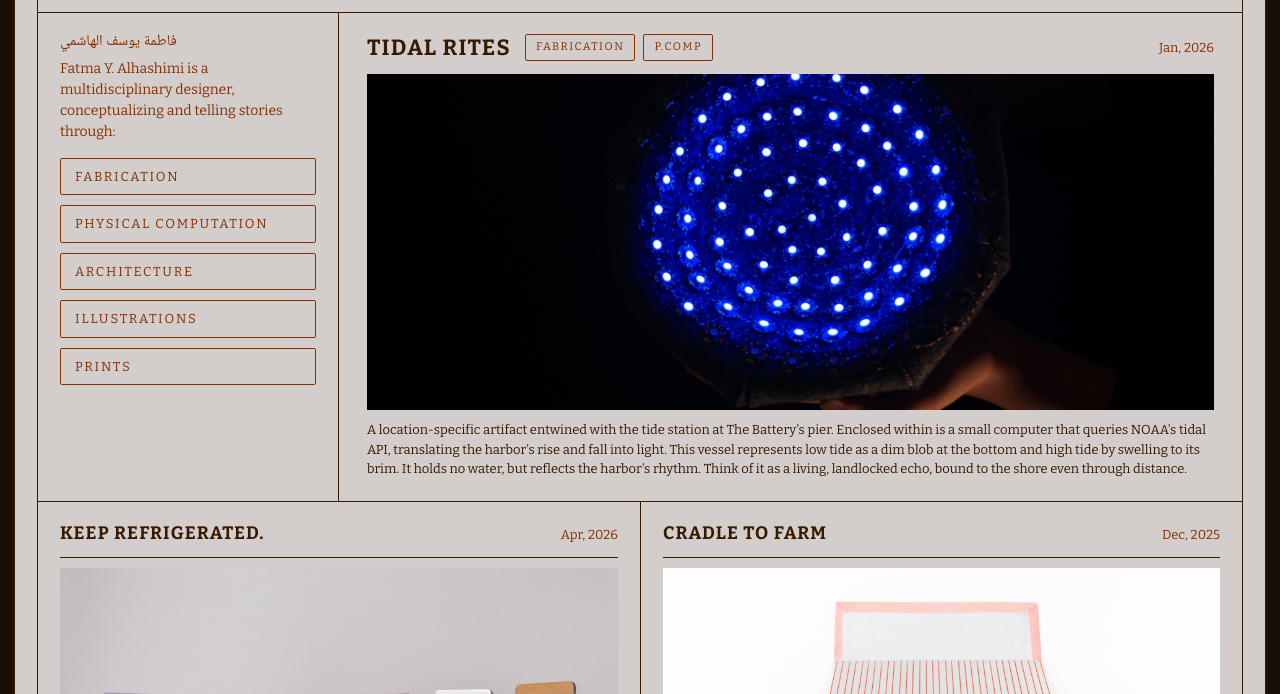
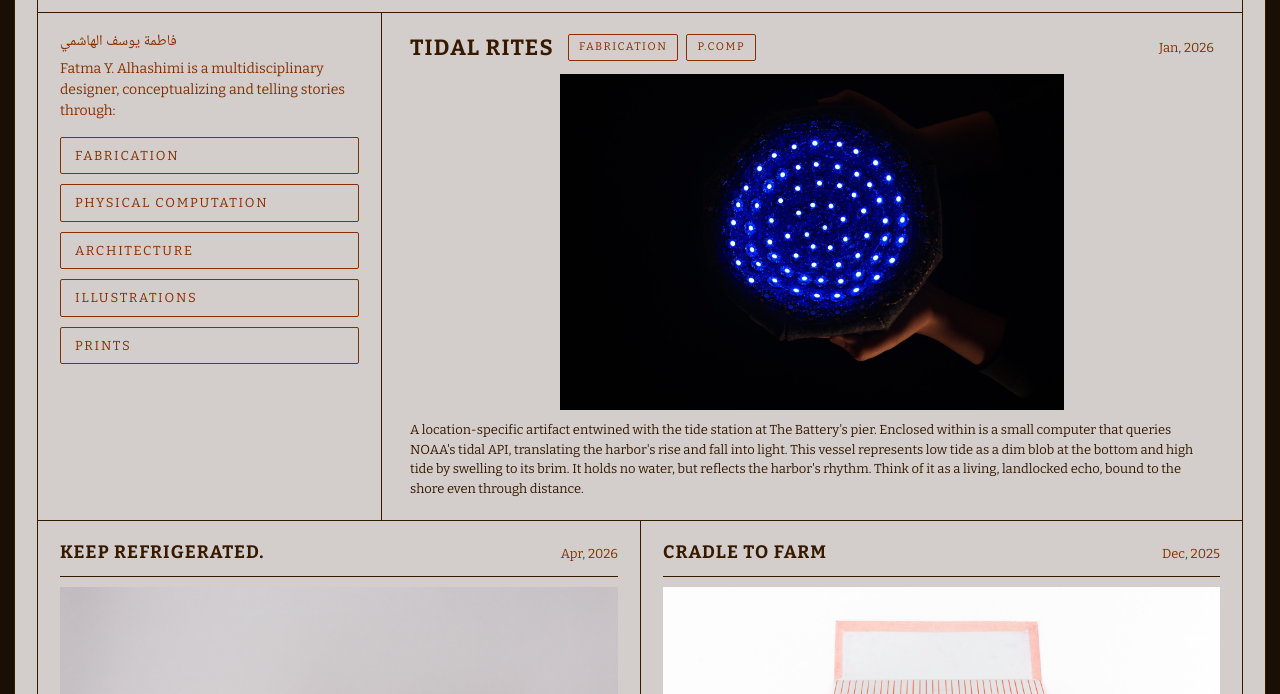
Before and after one commit to fatma-hashimi/Fatma-Alhashimi, a plain HTML site: page index.html in a window 1280 px wide. Shown: the part 106-800 px from the top of the page. Drawn offline with nearby package versions, Linux system fonts and the light colour scheme.

Commit message:
Preserve featured image aspect ratio and widen bio sidebar
- Featured image now scales to fit (max 100% width, max 42vh height)
  with auto width/height so it keeps its native aspect ratio instead
  of being cover-cropped. Centered horizontally so portrait/square
  images don't drift left when narrower than the column.
- Bio sidebar bumped from 1fr/3fr to 1fr/2.5fr (~25% → ~29% width)
  so the categories list and bio text breathe more.

Co-Authored-By: Claude Opus 4.7 <noreply@anthropic.com>

```diff
--- a/styles.css
+++ b/styles.css
@@ -65,7 +65,7 @@ a { color: inherit; text-decoration: none; }
 /* ---------- main row: bio + featured ---------- */
 .main-row {
   display: grid;
-  grid-template-columns: 1fr 3fr;
+  grid-template-columns: 1fr 2.5fr;
   border-bottom: var(--line);
 }
 
@@ -158,11 +158,12 @@ a { color: inherit; text-decoration: none; }
 
 .featured-image {
   display: block;
-  width: 100%;
-  height: 42vh;
-  min-height: 280px;
-  object-fit: cover;
-  background: #000;
+  max-width: 100%;
+  max-height: 42vh;
+  width: auto;
+  height: auto;
+  margin: 0 auto;
+  background: transparent;
 }
 
 .featured-caption {
```
